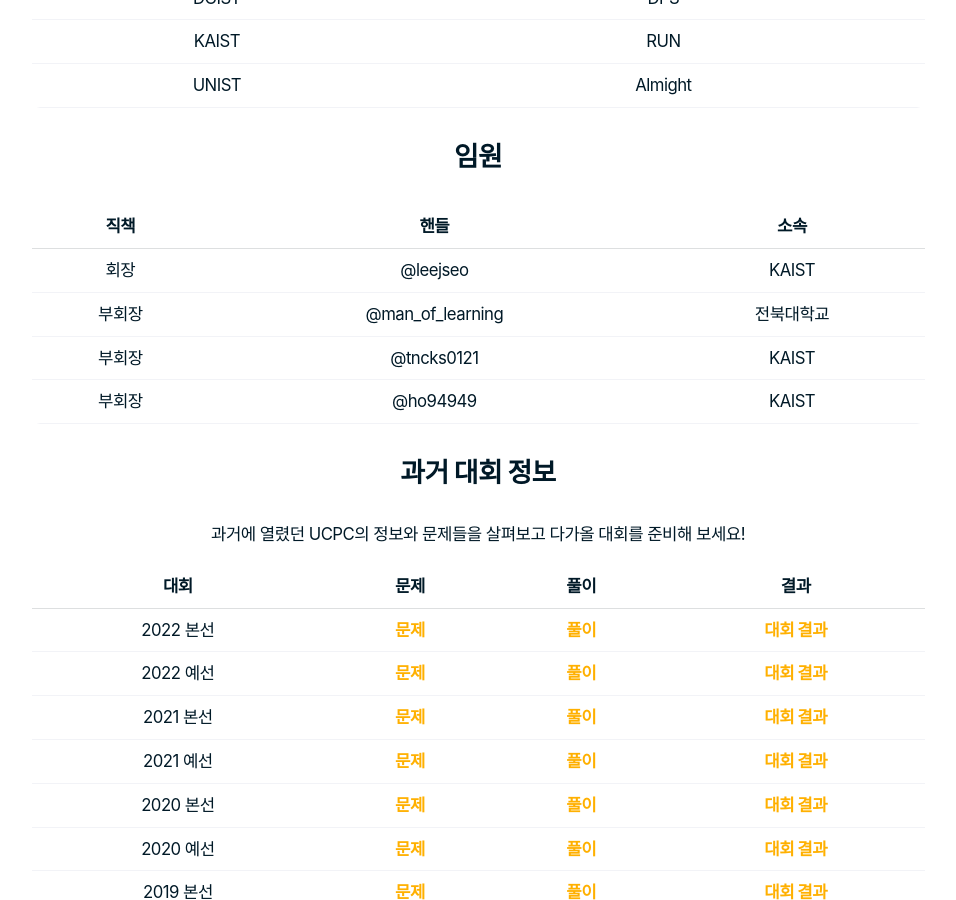
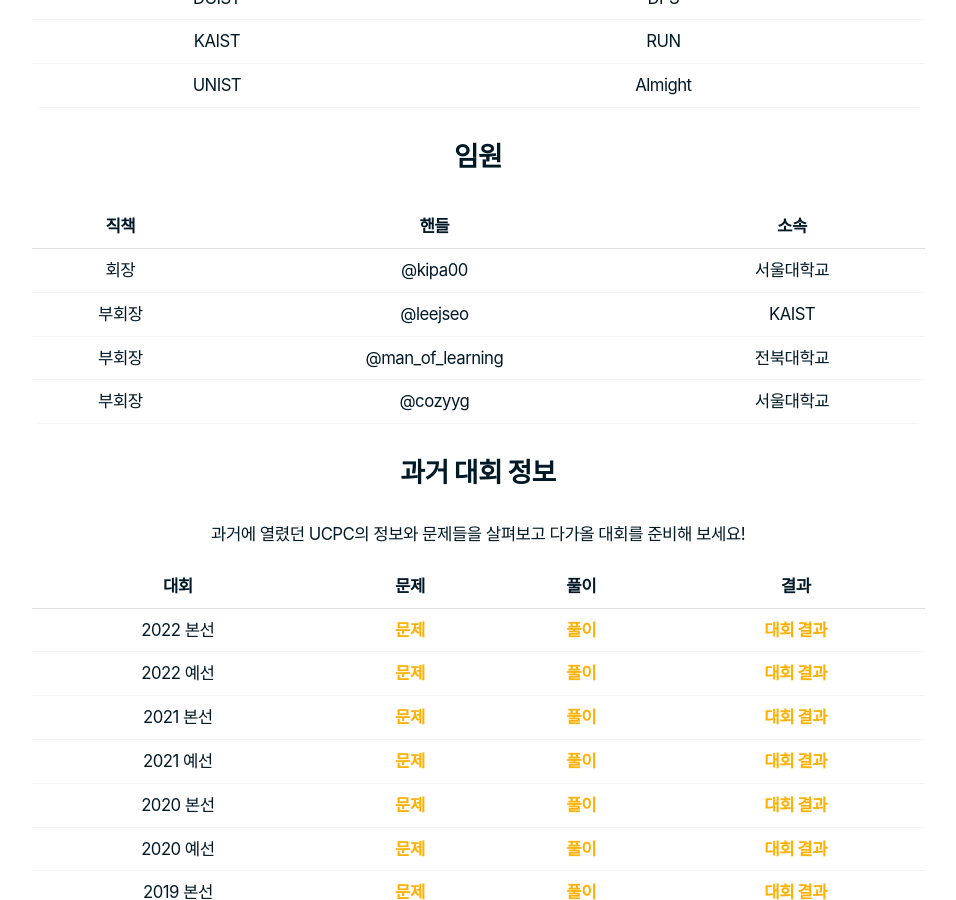
Before and after one commit to ucpcc/main, a Jekyll site: the page built from index.md, in a window 1280 px wide and 900 px high, scrolled down 2864 px. Shown: the whole window, without its empty margins (162-1118 px from the left). Built offline with Jekyll 4.4.1, drawn with Linux system fonts in a browser that asks for light colours; some web fonts are replaced.

Commit message:
Update index.md

```diff
--- a/index.md
+++ b/index.md
@@ -53,10 +53,10 @@ title: 전국 대학생 프로그래밍 대회 동아리 연합
 
 | 직책 | 핸들 | 소속 |
 | --- | --- | -------- |
-| 회장 | @leejseo | KAIST |
+| 회장 | @kipa00 | 서울대학교 |
+| 부회장 | @leejseo | KAIST |
 | 부회장 | @man_of_learning | 전북대학교 |
-| 부회장 | @tncks0121 | KAIST |
-| 부회장 | @ho94949 | KAIST |
+| 부회장 | @cozyyg | 서울대학교 |
 
 
 ## 과거 대회 정보
```
